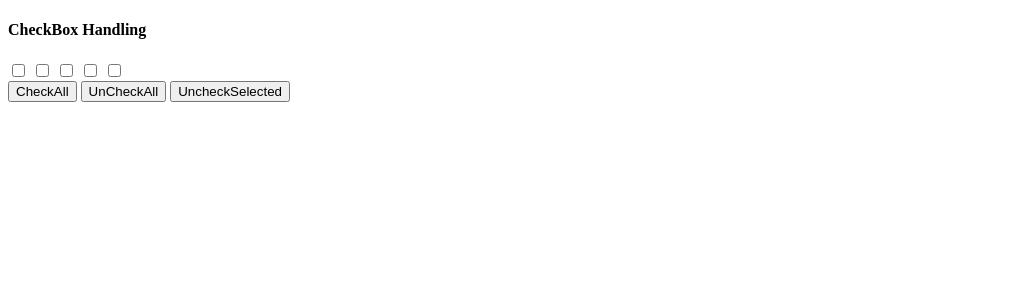
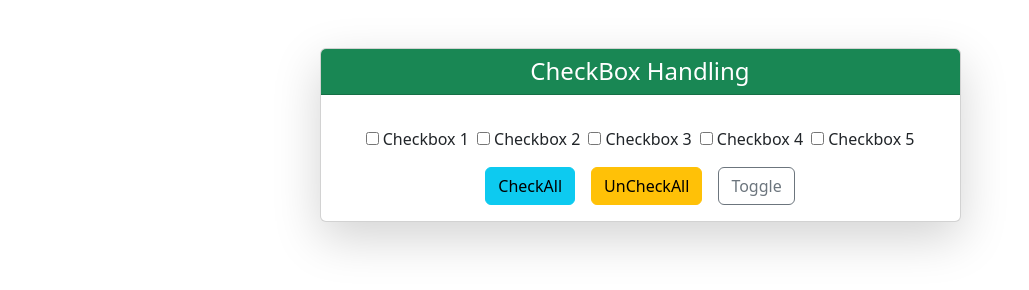
Before and after one commit to kesavan-t-dev/check_box_handling, a plain HTML site: page index.html in a window 1280 px wide. Shown: the whole page, without its empty margins (0-1029 px from the left). Drawn offline with nearby package versions, Linux system fonts and the light colour scheme.

Commit message:
code completed

```diff
--- /dev/null
+++ b/assests/Scripts/script.js
@@ -0,0 +1,13 @@
+function checkall() {
+    document.querySelectorAll('.check_all').forEach(cb => cb.checked = true);
+
+}
+
+function uncheckall() {
+    document.querySelectorAll('.check_all').forEach(cb => cb.checked = false);
+
+}
+
+function reverse() {
+    document.querySelectorAll(".check_all").forEach(cb => cb.checked = !cb.checked);
+}
--- a/index.html
+++ b/index.html
@@ -4,11 +4,14 @@
     <meta charset="UTF-8">
     <meta name="viewport" content="width=device-width, initial-scale=1.0">
     <title>Check Box Handling</title>
+    <script src="./assests/Scripts/script.js"></script>
+    <link href="https://cdn.jsdelivr.net/npm/bootstrap@5.3.3/dist/css/bootstrap.min.css" rel="stylesheet">
+
 </head>
 <body>
     <div class="container mt-5">
     <div class="row justify-content-center">
-        <div class="col-md-7">
+        <div class="col-md-7 " >
             <div class="card shadow-lg">
 
                 <div class="card-header bg-success text-white text-center">
@@ -17,16 +20,18 @@
 
                 <div class="card-body">
 
-                    <input type="checkbox" class="Check_all">
-                    <input type="checkbox" class="Check_all">
-                    <input type="checkbox" class="Check_all">
-                    <input type="checkbox" class="Check_all">
-                    <input type="checkbox" class="Check_all">
+                    <div class="d-flex justify-content-center gap-2 mt-3">
+                    <label><input type="checkbox" class="check_all" id="checkbox_one"> Checkbox 1</label>
+                    <label><input type="checkbox" class="check_all" id="checkbox_two"> Checkbox 2</label>
+                    <label><input type="checkbox" class="check_all" id="checkbox_three"> Checkbox 3</label>
+                    <label><input type="checkbox" class="check_all" id="checkbox_four"> Checkbox 4</label>
+                    <label><input type="checkbox" class="check_all" id="checkbox_five"> Checkbox 5</label>
 
+                    </div>
                     <div class="d-flex justify-content-center gap-3 mt-3">
-                        <button id="sum_btn" class="btn btn-primary" onclick="checkall()">CheckAll</button>
-                        <button id="product_btn" class="btn btn-warning" onclick="uncheck()">UnCheckAll</button>
-                        <button id="reset_btn" class="btn btn-secondary" onclick="reverse()">UncheckSelected</button>
+                        <button id="check_all" class="btn btn-info" onclick="checkall()" value="Check All">CheckAll</button>
+                        <button id="uncheck_all" class="btn btn-warning" onclick="uncheckall()">UnCheckAll</button>
+                        <button id="uncheck_selected" class="btn btn-outline-secondary" onclick="reverse()">Toggle</button>
                     </div>
                 </div>
             </div>
```
Also changed, not shown: assests/Scripts/scrtip.js (deleted).
